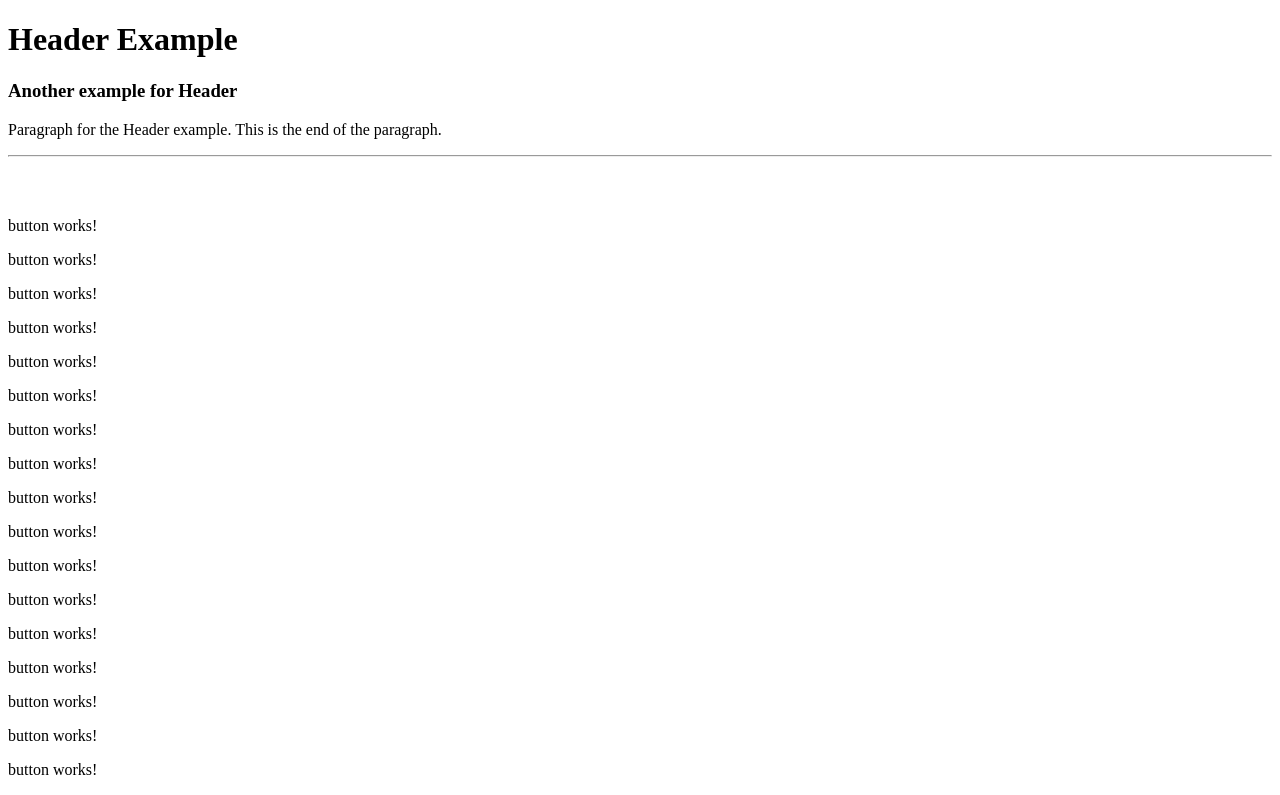
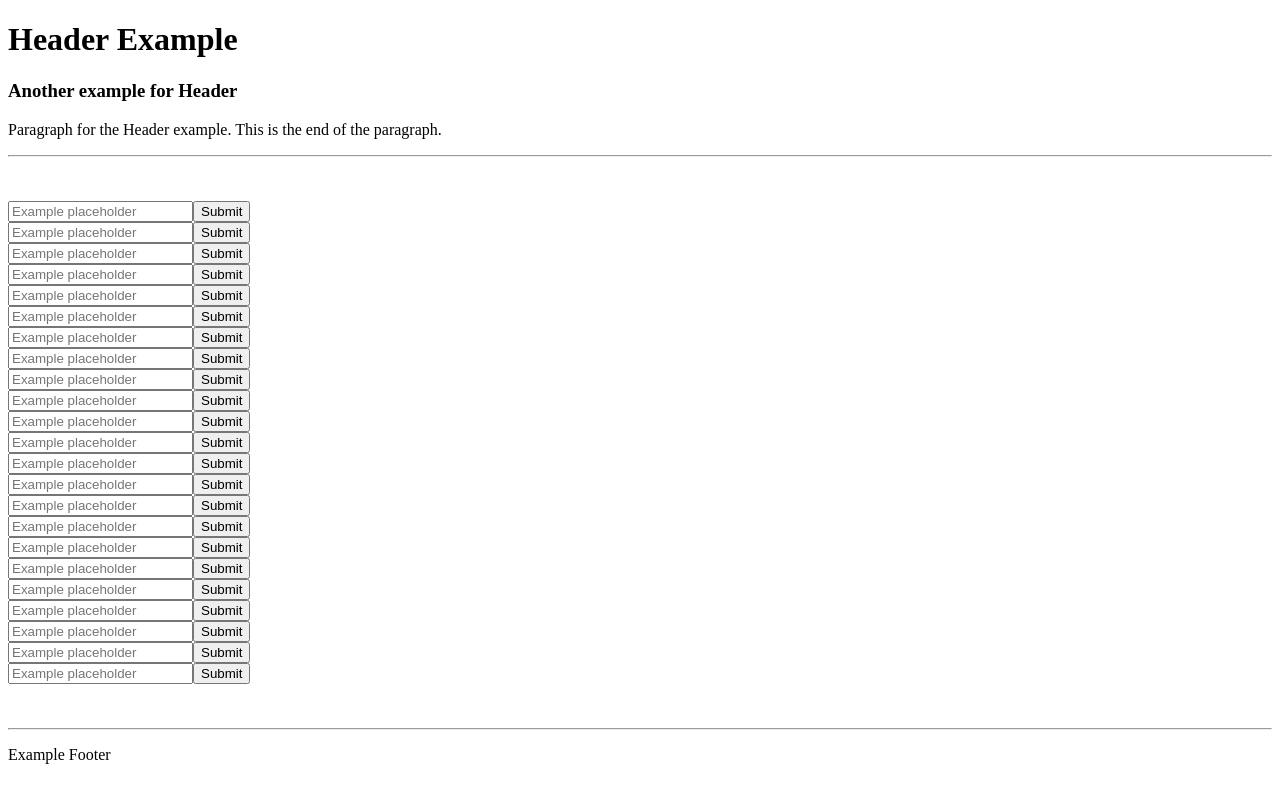
Before and after one commit to IvannaGotsova/Angular, an Angular app in the folder first-example/: page / in a window 1280 px wide. Shown: the top 795 px of the page. Built offline with nearby package versions, Linux system fonts and the light colour scheme.

Commit message:
Added code to the button component

```diff
--- a/first-example/src/app/components/button/button.component.html
+++ b/first-example/src/app/components/button/button.component.html
@@ -1 +1,2 @@
-<p>button works!</p>
+<input type="text" placeholder="Example placeholder">
+<input type="button" value="Submit"> <br>
```
